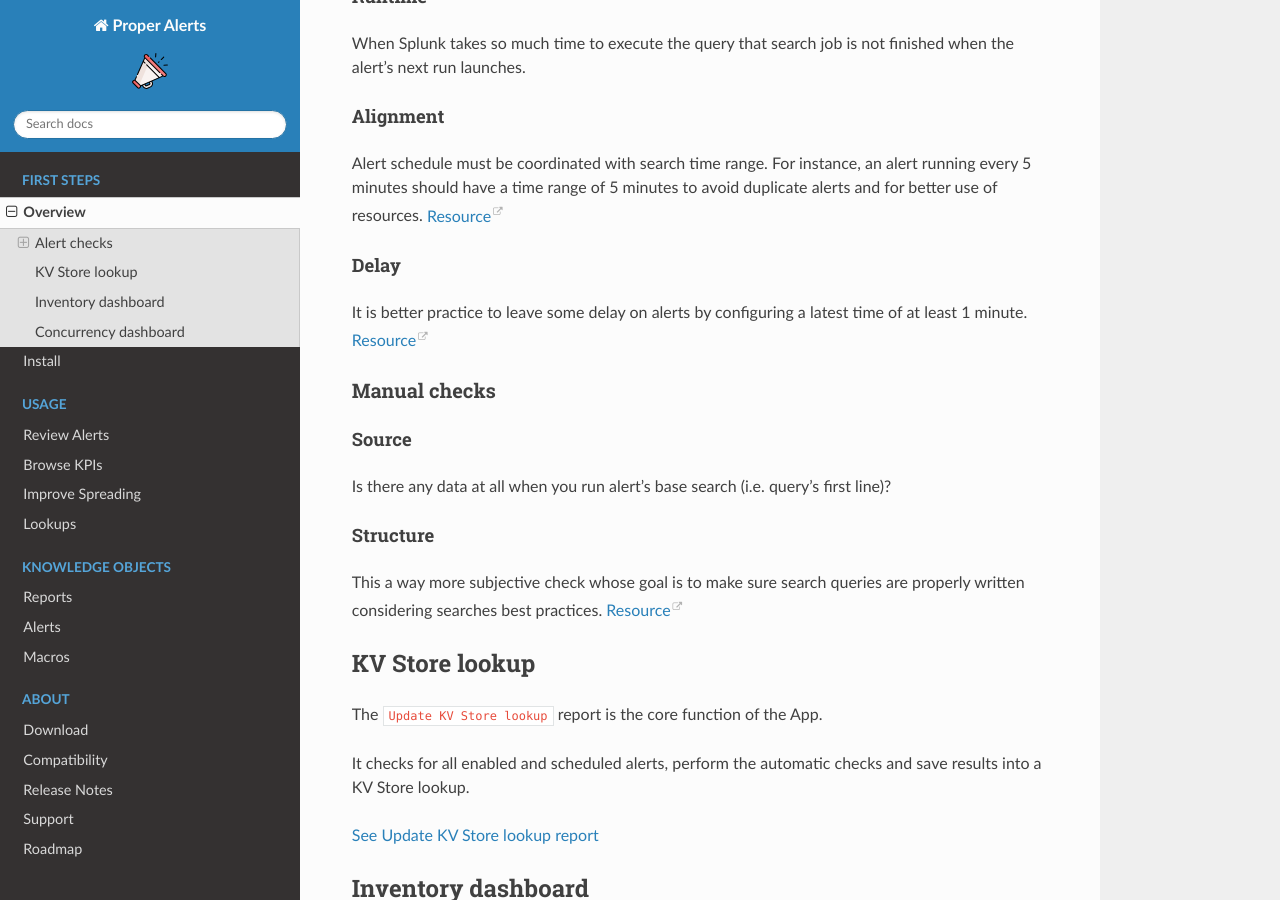
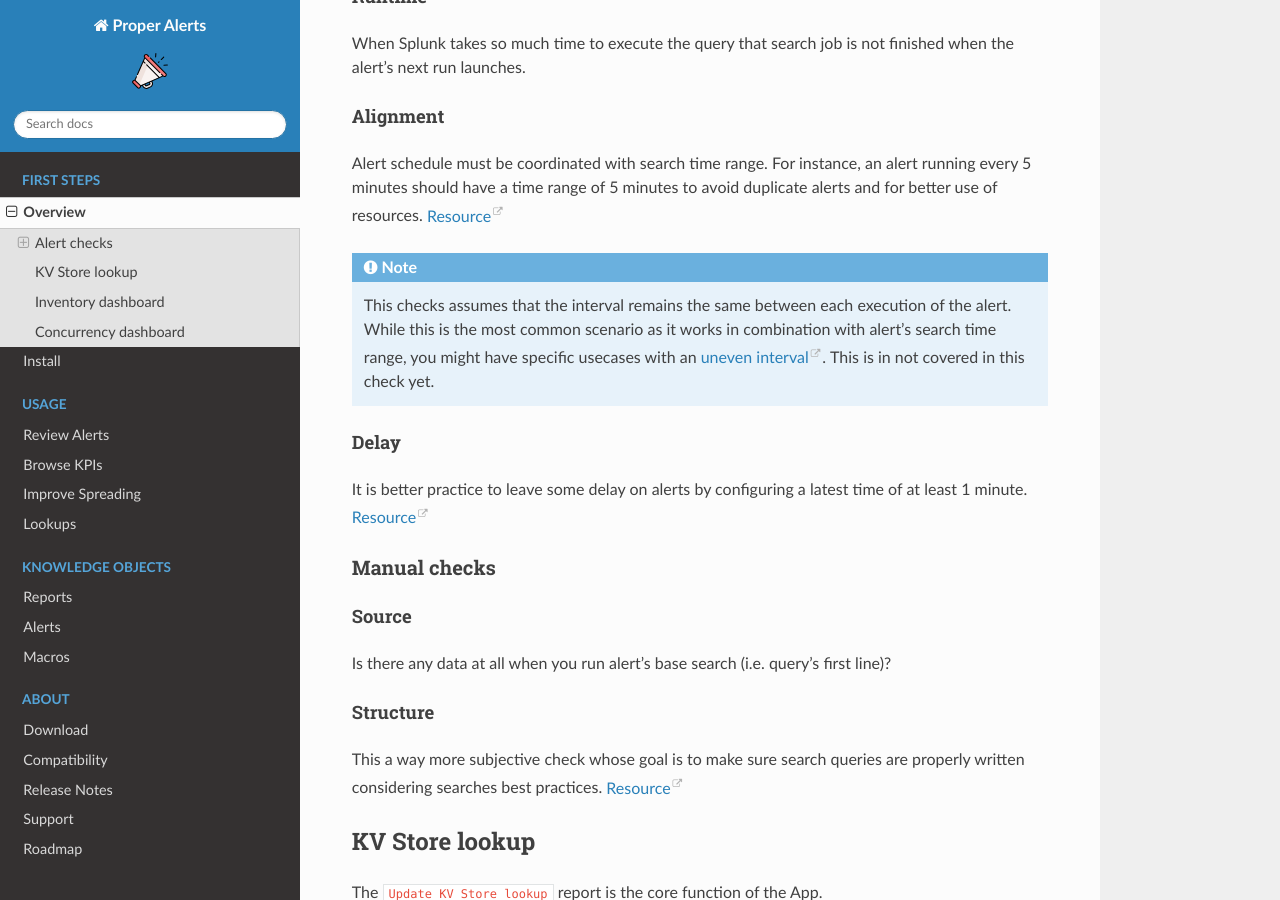
Before and after one commit to a-l-h/splunk-app-proper-alerts, a Sphinx documentation site: the page built from doc/overview.rst, in a window 1280 px wide and 900 px high, scrolled down 1155 px. Built offline with Sphinx 7.4.7 and the Read the Docs theme 2.0.0, drawn with Linux system fonts in a browser that asks for light colours; cross-references to code outside the pages are shown as plain code.

Commit message:
Update overview.rst

```diff
--- a/doc/overview.rst
+++ b/doc/overview.rst
@@ -63,6 +63,12 @@
 Alert schedule must be coordinated with search time range.
 For instance, an alert running every 5 minutes should have a time range of 5 minutes to avoid duplicate alerts and for better use of resources. `Resource <https://docs.splunk.com/Documentation/Splunk/latest/Alert/AlertSchedulingBestPractices#Coordinate_an_alert_schedule_and_search_time_range>`_
 
+.. note::
+
+      This checks assumes that the interval remains the same between each execution of the alert.
+      While this is the most common scenario as it works in combination with alert's search time range,
+      you might have specific usecases with an `uneven interval <https://docs.splunk.com/Documentation/SplunkCloud/latest/Alert/CronExpressions#Working_with_cron_intervals>`_. This is in not covered in this check yet.
+
 Delay
 *****
 
```
